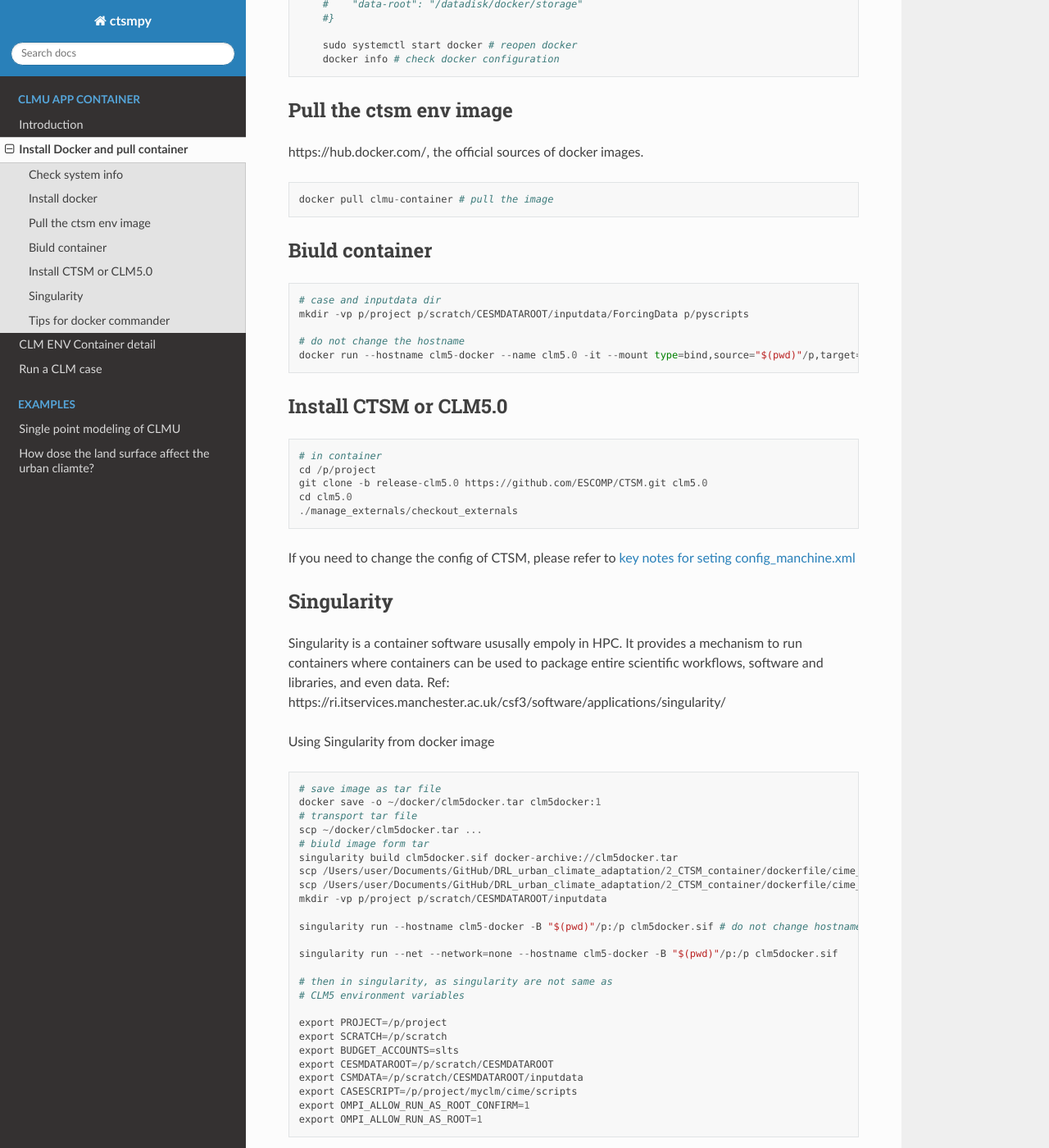
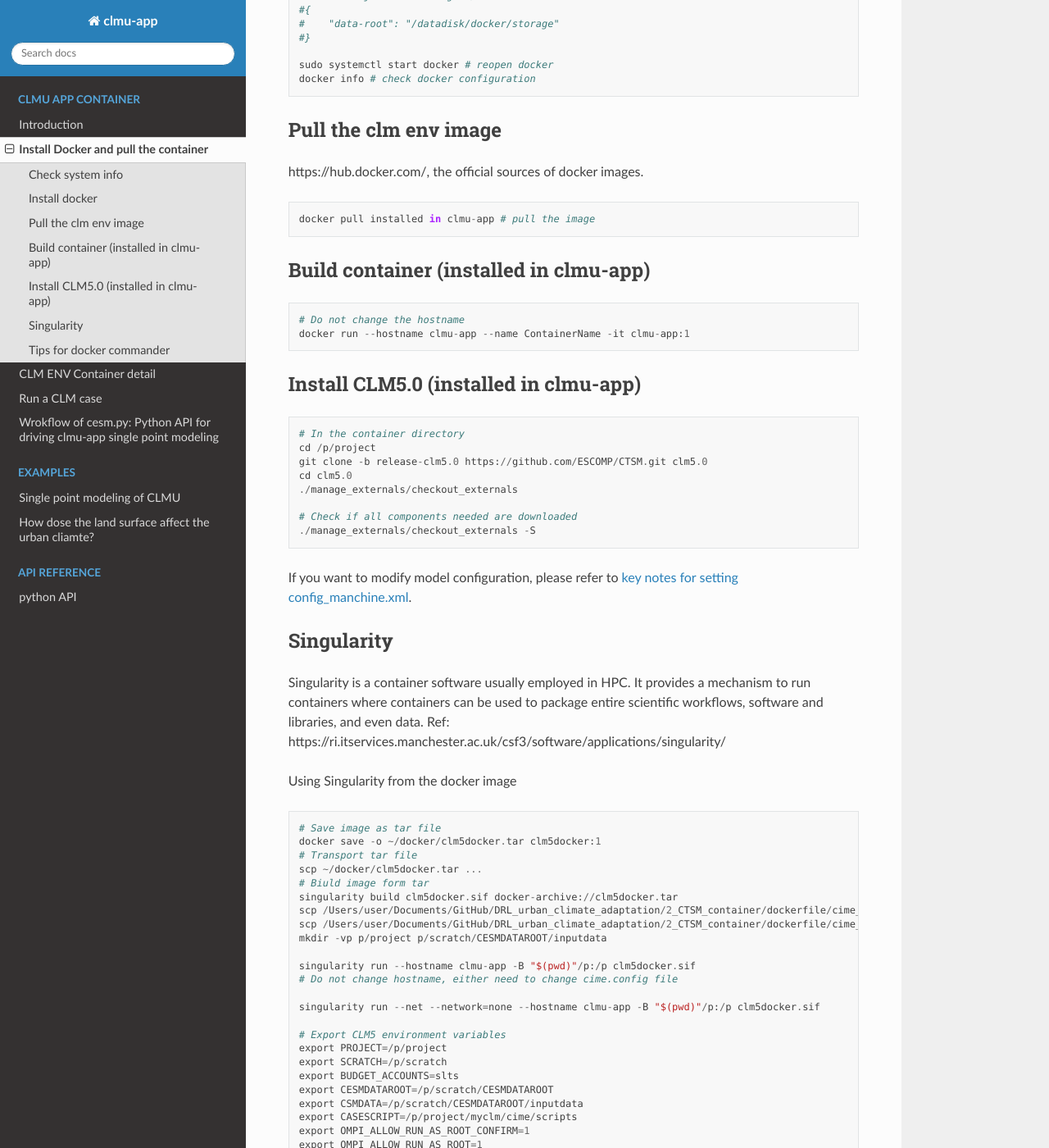
Before and after one commit to envdes/clmu-app, a Sphinx documentation site: the page built from docs/container/2_install_docker.md, in a window 1280 px wide and 1400 px high, scrolled down 1173 px. Shown: the whole window at 82% size. Built offline with Sphinx 7.4.7 and the Read the Docs theme 2.0.0, drawn with Linux system fonts in a browser that asks for light colours; some of the changed text lies outside the part shown.

Commit message:
cesm.py API update

````diff
--- /dev/null
+++ b/docs/cesm.rst
@@ -0,0 +1,7 @@
+python API
+===========
+
+.. automodule:: cesm
+   :members:
+   :undoc-members:
+   :show-inheritance:
--- a/docs/conf.py
+++ b/docs/conf.py
@@ -6,7 +6,12 @@
 # -- Project information -----------------------------------------------------
 # https://www.sphinx-doc.org/en/master/usage/configuration.html#project-information
 
-project = 'ctsmpy'
+import os
+import sys
+sys.path.insert(0, os.path.abspath('../src'))#指向src目录
+
+
+project = 'clmu-app'
 copyright = '2024, Junjie Yu'
 author = 'Junjie Yu'
 release = 'v0.0.0'
@@ -26,6 +31,8 @@
 'numpydoc',
 'sphinx.ext.autosummary',
 'sphinx.ext.mathjax',
+'sphinx.ext.autodoc',
+'sphinx.ext.napoleon'
 ]
 
 #pip install --upgrade jinja2==3.0.3
--- a/docs/container/2_install_docker.md
+++ b/docs/container/2_install_docker.md
@@ -1,10 +1,10 @@
-### Install Docker and pull container
+### Install Docker and pull the container
 #### Check system info
-We need to get familiar with our computer system before the next steps.
+First of all, get familiar with our computer system before the next steps. Noted that the commands below run in Linux.
 ```
 lsb_release -a
 
-#LSB Version:    :core-4.1-amd64:core-4.1-noarch
+#LSB Version:    core-4.1-amd64:core-4.1-noarch
 #Distributor ID: CentOS
 #Description:    CentOS Linux release 7.9.2009 (Core)
 #Release:        7.9.2009
@@ -12,106 +12,105 @@
 ```
 #### Install docker
 
-For CentOS, using yum to install packages.
+Use **yum** to install packages in CentOS.
 
 ```
-# 1 Make your packages upadted, if needed.
+# 1 Make your packages updated, if needed.
 sudo yum makecache fast
 
-# 2 install docker dependences
+# 2 Install docker dependences
 sudo yum install -y yum-utils device-mapper-persistent-data lvm2
 
-# 3 add docker repo
+# 3 Add docker repo
 sudo yum-config-manager --add-repo https://download.docker.com/linux/centos/docker-ce.repo
 
-# 4 install docker
+# 4 Install docker
 sudo yum install -y docker-ce docker-ce-cli containerd.io
 
-# 5 start docker
+# 5 Start docker
 sudo systemctl start docker
 
-# 6 set Docker to boot automatically
+# 6 Set Docker to boot automatically
 sudo systemctl enable docker
 # Created symlink from /etc/systemd/system/multi-user.target.wants/docker.service to /usr/lib/systemd/system/docker.service.
 
-# 7 check docker
+# 7 Check docker
 sudo docker --version
 # Docker version 24.0.6, build ed223bc
 
-# 8 for more docker info
+# 8 Check more docker info
 docker info
 
 # 9 We can reset the Docker Root Dir (/var/lib/docker, for default)
 
-    sudo systemctl stop docker # stop docker
+sudo systemctl stop docker # stop docker
 
-    sudo mkdir -p your_loc/docker/storage # create docker dir
+sudo mkdir -p your_loc/docker/storage # create docker dir
 
-    cat /etc/docker/daemon.json # check the docker configuration
+cat /etc/docker/daemon.json # check the docker configuration
 
-    # if not exsit /etc/docker/daemon.json
-    # create a json file using vi/vim or nona
-    #{
-    #    "data-root": "/datadisk/docker/storage"
-    #}
+# if not exsit /etc/docker/daemon.json
+# create a json file using vi/vim or nona
+#{
+#    "data-root": "/datadisk/docker/storage"
+#}
 
-    sudo systemctl start docker # reopen docker
-    docker info # check docker configuration
+sudo systemctl start docker # reopen docker
+docker info # check docker configuration
 ```
-#### Pull the ctsm env image
+#### Pull the clm env image
 https://hub.docker.com/, the official sources of docker images.
 
 
 ```
-docker pull clmu-container # pull the image
+docker pull installed in clmu-app # pull the image
 ```
 
-#### Biuld container
+#### Build container (installed in clmu-app)
 
 ```
-# case and inputdata dir
-mkdir -vp p/project p/scratch/CESMDATAROOT/inputdata/ForcingData p/pyscripts
-
-# do not change the hostname
-docker run --hostname clm5-docker --name clm5.0 -it --mount type=bind,source="$(pwd)"/p,target=/p clm5docker:1
+# Do not change the hostname
+docker run --hostname clmu-app --name ContainerName -it clmu-app:1
 ```
 
-#### Install CTSM or CLM5.0
+#### Install CLM5.0 (installed in clmu-app)
 ```
-# in container
+# In the container directory
 cd /p/project
 git clone -b release-clm5.0 https://github.com/ESCOMP/CTSM.git clm5.0
 cd clm5.0
 ./manage_externals/checkout_externals
+
+# Check if all components needed are downloaded
+./manage_externals/checkout_externals -S
 ```
 
-If you need to change the config of CTSM, please refer to [key notes for seting config_manchine.xml](https://bb.cgd.ucar.edu/cesm/threads/issue-installing-on-centos-8-with-slurm-and-lmod.5884/#post-39110)
+If you want to modify model configuration, please refer to [key notes for setting config_manchine.xml](https://bb.cgd.ucar.edu/cesm/threads/issue-installing-on-centos-8-with-slurm-and-lmod.5884/#post-39110).
 
 #### Singularity
 
-Singularity is a container software ususally empoly in HPC. It provides a mechanism to run containers where containers can be used to package entire scientific workflows, software and libraries, and even data.
+Singularity is a container software usually employed in HPC. It provides a mechanism to run containers where containers can be used to package entire scientific workflows, software and libraries, and even data.
 Ref: https://ri.itservices.manchester.ac.uk/csf3/software/applications/singularity/
 
-Using Singularity from docker image
+Using Singularity from the docker image
 
 ```
-# save image as tar file
+# Save image as tar file
 docker save -o ~/docker/clm5docker.tar clm5docker:1
-# transport tar file
+# Transport tar file
 scp ~/docker/clm5docker.tar ...
-# biuld image form tar
+# Biuld image form tar
 singularity build clm5docker.sif docker-archive://clm5docker.tar
 scp /Users/user/Documents/GitHub/DRL_urban_climate_adaptation/2_CTSM_container/dockerfile/cime_config/config_machines.xml z47137jy@csf3.itservices.manchester.ac.uk:~/.cime
 scp /Users/user/Documents/GitHub/DRL_urban_climate_adaptation/2_CTSM_container/dockerfile/cime_config/config_compilers.xml z47137jy@csf3.itservices.manchester.ac.uk:~/.cime
 mkdir -vp p/project p/scratch/CESMDATAROOT/inputdata
 
-singularity run --hostname clm5-docker -B "$(pwd)"/p:/p clm5docker.sif # do not change hostname, either need to change cime.config file
+singularity run --hostname clmu-app -B "$(pwd)"/p:/p clm5docker.sif
+# Do not change hostname, either need to change cime.config file
 
-singularity run --net --network=none --hostname clm5-docker -B "$(pwd)"/p:/p clm5docker.sif
+singularity run --net --network=none --hostname clmu-app -B "$(pwd)"/p:/p clm5docker.sif
 
-# then in singularity, as singularity are not same as
-# CLM5 environment variables
-
+# Export CLM5 environment variables
 export PROJECT=/p/project
 export SCRATCH=/p/scratch
 export BUDGET_ACCOUNTS=slts
@@ -123,10 +122,10 @@
 ```
 
 #### Tips for docker commander
-- docker ps：check for the running container
-- docker stop <container-id>：stop the container
-- docker start <container-id>：start the container
-- docker restart <container-id>：restart the container
-- docker rm <container-id>：remove a container
-- docker logs <container-id>：check the logs
-- docker exec -it <container-id> /bin/bash：get into a running docker container with Bash shell.
+- docker ps: check for the running container
+- docker stop <container-id>: stop the container
+- docker start <container-id>: start the container
+- docker restart <container-id>: restart the container
+- docker rm <container-id>: remove a container
+- docker logs <container-id>: check the logs
+- docker exec -it <container-id> /bin/bash: get into a running docker container with Bash shell
--- /dev/null
+++ b/docs/container/5_python_API.md
@@ -0,0 +1,4 @@
+# Wrokflow of cesm.py: Python API for driving clmu-app single point modeling
+
+![Alt text](fig/cesmpy.jpg "cesmpy")
+<center>cesm Python API.</center>
--- a/requirements.txt
+++ b/requirements.txt
@@ -4,3 +4,5 @@
 sphinx_rtd_theme
 recommonmark
 sphinx-markdown-tables
+xarray
+numpy
````
Also changed, not shown: docs/container/1_intro_container.md (+2 -2 lines), docs/container/3_CLMU_env_details.md (+9 -3 lines), docs/container/4_run_CLM_case.md (+6 -7 lines), docs/index.rst (+8 -1 lines), docs/modules.rst (added, +7 -0 lines), docs/container/fig/cesmpy.jpg (added), docs/examples/Single_point_modeling.ipynb, docs/examples/modify_urban.ipynb, 1 other file.
